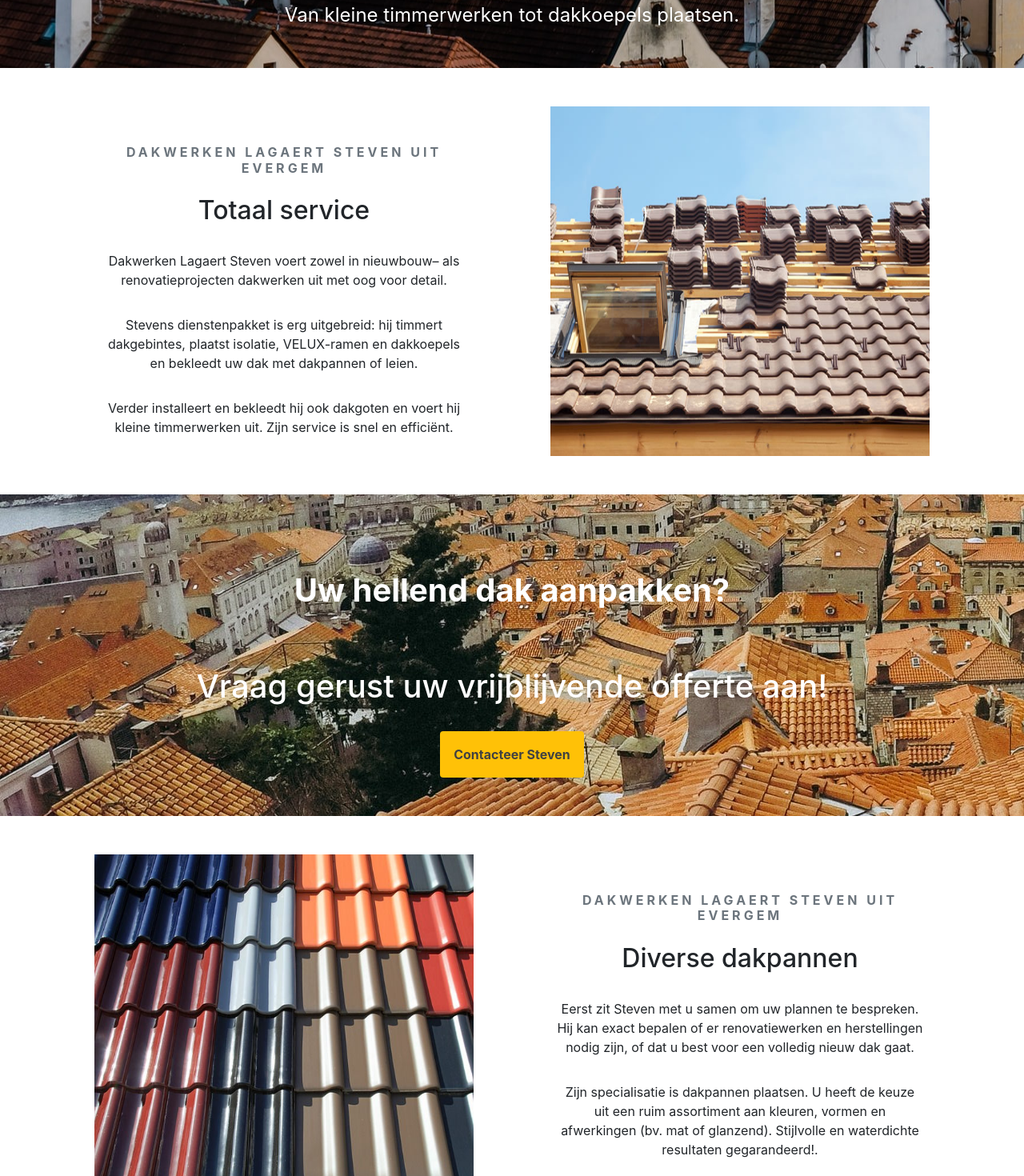
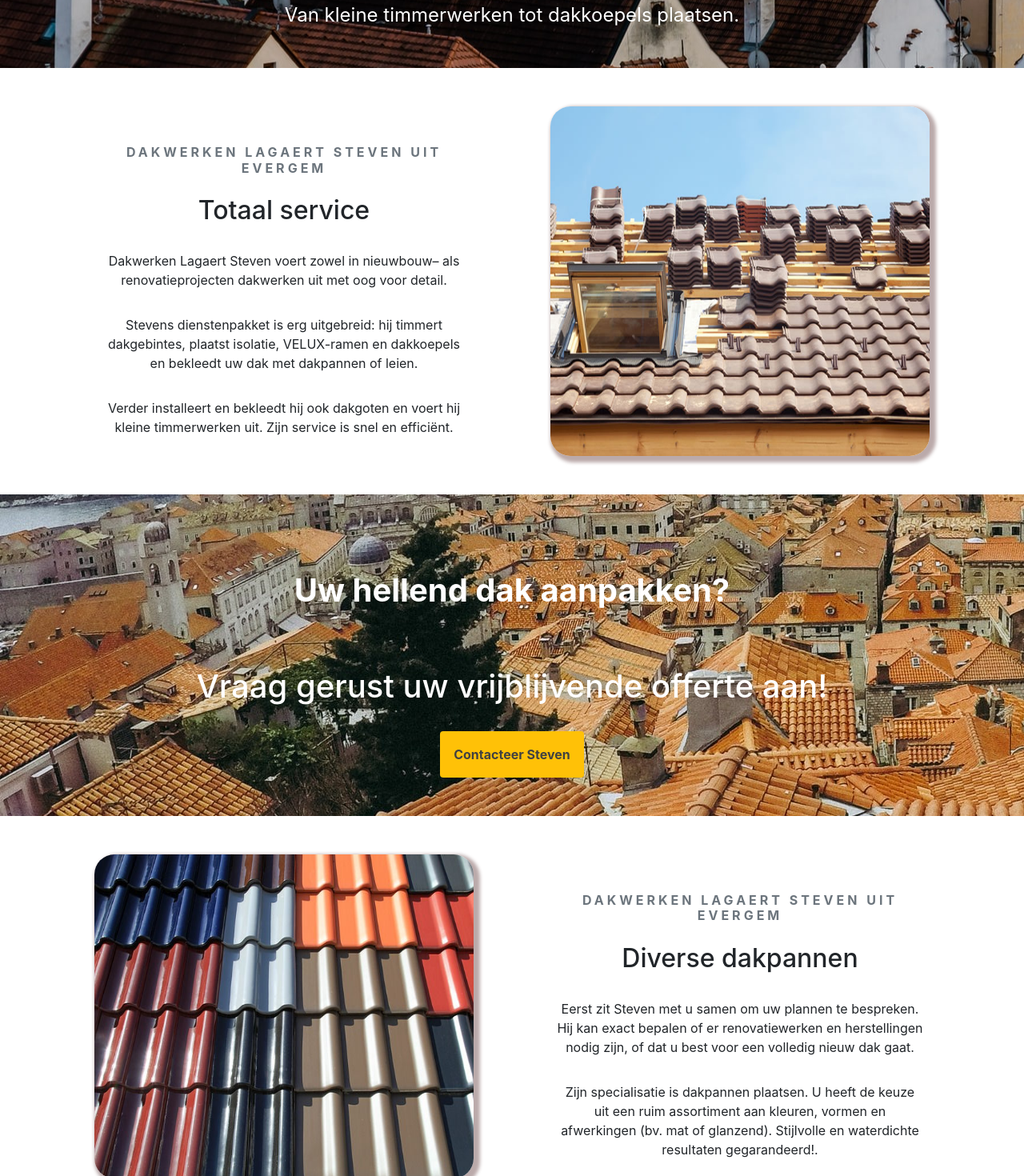
Before and after one commit to Gwen1985/dakwerken-lagaert-steven, a React (Create React App) app: page /hellende-daken in a window 1280 px wide. Shown: the part 300-1770 px from the top of the page at 80% size. Built offline with nearby package versions, Linux system fonts and the light colour scheme.

Commit message:
styling content images in subpages

```diff
--- a/src/assets/styles/hellendeDaken.css
+++ b/src/assets/styles/hellendeDaken.css
@@ -9,3 +9,8 @@
 .helMidImg {
     background-image: url("../images/helMidImg.jpg");
 }
+
+.contentImg {
+    border-radius: 25px;
+    box-shadow: 4px 4px 4px 4px #bbaaaa;
+}
--- a/src/views/GevelBekleding.js
+++ b/src/views/GevelBekleding.js
@@ -59,7 +59,7 @@ const GevelBekleding = () => {
 
                     <div className="col-sm-12 col-lg-6 order-lg-1 p-5 d-flex justify-content-center">
 
-                        <img src={gevel_1} alt="gevel" width="100%"/>
+                        <img src={gevel_1} alt="gevel" className="contentImg" width="100%"/>
                     </div>
 
                 </div>
--- a/src/views/GyprocWerken.js
+++ b/src/views/GyprocWerken.js
@@ -66,7 +66,7 @@ const GyprocWerken = () => {
 
                     <div className="col-sm-12 col-lg-6 p-5 d-flex justify-content-center">
 
-                        <img src={gyprocImg} alt="gyprocImg" width="100%"/>
+                        <img src={gyprocImg} alt="gyprocImg" className="contentImg" width="100%"/>
                     </div>
 
 
--- a/src/views/HellendeDaken.js
+++ b/src/views/HellendeDaken.js
@@ -60,7 +60,7 @@ const HellendeDaken = () => {
 
 
                     <div className="col-sm-12 col-lg-6 p-5 d-flex justify-content-center">
-                        <img src={ttt} alt="rooof" width="100%"/>
+                        <img src={ttt} alt="rooof" className="contentImg" width="100%"/>
                     </div>
 
 
@@ -102,7 +102,7 @@ const HellendeDaken = () => {
                     </div>
 
                     <div className="col-sm-12 col-lg-6 order-lg-1 p-5 d-flex justify-content-center">
-                        <img src={dakpanzwart} alt="dakpanzwart" width="100%" loading="lazy"/>
+                        <img src={dakpanzwart} alt="dakpanzwart" className="contentImg" width="100%" loading="lazy"/>
                     </div>
 
 
--- a/src/views/PlatteDaken.js
+++ b/src/views/PlatteDaken.js
@@ -62,7 +62,7 @@ const PlatteDaken = () => {
 
                     <div className="col-sm-12 col-lg-6 order-lg-1 p-5 d-flex justify-content-center">
 
-                        <img src={rt} alt="rooof" width="100%"/>
+                        <img src={rt} alt="rooof" className="contentImg" width="100%"/>
                     </div>
 
                 </div>
@@ -105,7 +105,7 @@ const PlatteDaken = () => {
 
                     <div className="col-sm-12 col-lg-6 p-5 d-flex justify-content-center">
 
-                        <img src={platKoepel} alt="dakpanzwart" width="100%"/>
+                        <img src={platKoepel} alt="dakpanzwart" className="contentImg" width="100%"/>
                     </div>
                 </div>
 
--- a/src/views/ZinkWerken.js
+++ b/src/views/ZinkWerken.js
@@ -59,7 +59,7 @@ const ZinkWerken = () => {
 
                     <div className="col-sm-12 col-lg-6 p-5 d-flex justify-content-center">
 
-                        <img src={zinkhouse} alt="zinkHouse" width="100%"/>
+                        <img src={zinkhouse} alt="zinkHouse" className="contentImg" width="100%"/>
                     </div>
 
                 </div>
@@ -100,7 +100,7 @@ const ZinkWerken = () => {
 
                     <div className="col-sm-12 col-lg-6 order-lg-1 p-5 d-flex justify-content-center">
 
-                        <img src={zinkHerstel} alt="ZinkHerstel" width="100%"/>
+                        <img src={zinkHerstel} alt="ZinkHerstel" className="contentImg" width="100%"/>
                     </div>
                 </div>
 
```
